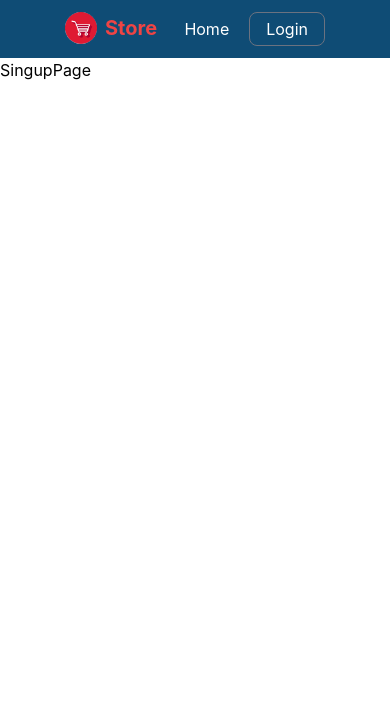
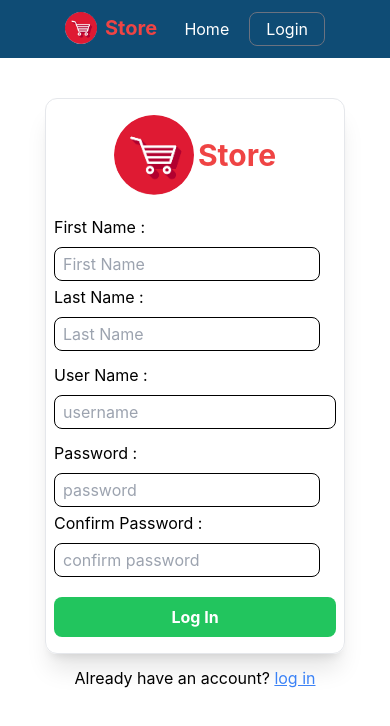
Before and after one commit to Bhavesh-0909/E-Commerce, a React (Create React App) app: page /signup in a window 390 px wide. Shown: the top 726 px of the page. Built offline with nearby package versions, Linux system fonts and the light colour scheme.

Commit message:
all work done only responsive navbar is remaining

```diff
--- a/src/components/Cards.jsx
+++ b/src/components/Cards.jsx
@@ -34,9 +34,9 @@ function Cards({product, index}) {
       <div className='w-full flex justify-between items-center mt-1'>
         <p className='text-blue-500'>{`₹${product.price}`}</p>
         { cart.some(p => p.id == index)?
-          (<button className='px-1 py-1 border bg-red-400 text-white rounded-md'
+          (<button className='px-2 py-1 border bg-red-400 text-white rounded-md'
           onClick={removeCart}>Remove</button>):
-          (<button className='px-4 py-1 border bg-green-400 text-white rounded-md'
+          (<button className='px-5 py-1 border bg-green-400 text-white rounded-md'
           onClick={addCart}>Add</button>)
         }
       </div>
--- a/src/pages/Cart.jsx
+++ b/src/pages/Cart.jsx
@@ -8,13 +8,13 @@ function Cart() {
     const cart = useSelector((state)=> state.cart);
 
   return (
-    <div className='w-full flex flex-wrap justify-center mt-10 mb-5'>
+    <div className='w-full min-h-screen h-auto flex flex-wrap justify-center mt-10 mb-5'>
         {cart.length >0?
-        (<div className='w-9/12 flex flex-wrap justify-between gap-10'>
-            <div className='w-[45%]'>
+        (<div className='w-9/12 flex flex-wrap justify-between gap-5'>
+            <div className='w-[100%] md:w-[50%] '>
             {cart.map((items) => <CartItems key={items.id} items={items}/>)}
             </div>
-            <div className='w-[45%]'>
+            <div className='min-w-[40%]'>
                 <h3 className='text-green-500 text-2xl font-semibold'>your cart</h3>
                 <h1 className='text-green-500 text-5xl font-semibold'>Summary</h1>
                 <p className='text-gray-600 font-medium mt-5'>Total items : <span className='text-blue-500 '>{cart.length}</span></p>
@@ -22,10 +22,10 @@ function Cart() {
                 <button className='w-11/12 py-2 text-xl rounded-lg bg-green-500 mt-10 px-2'>Check Out</button>
             </div>
         </div>):
-        (<div>
-            <h1>No items in Cart</h1>
+        (<div className='w-full flex flex-col items-center justify-center gap-5'>
+            <h1 className='text-3xl font-semibold text-green-500'>No items in Cart</h1>
             <NavLink to="/">
-                <button>Start Shopping</button>
+                <button className='px-10 py-2 bg-green-500 text-white font-semibold rounded-lg'>Start Shopping</button>
             </NavLink>
         </div>)}
 
--- a/src/pages/LoginPage.jsx
+++ b/src/pages/LoginPage.jsx
@@ -28,20 +28,20 @@ function LoginPage() {
         navigate("/")
     }
   return (
-    <div className='w-full flex flex-col items-center gap-3'>
+    <div className='w-full flex flex-col items-center gap-3 mt-5 mb-5'>
 
-        <div className='flex flex-col w-1/3 h-[400px] justify-evenly items-center gap-5 mt-10 border rounded-xl shadow-xl py-4 px-2'>
+        <div className='flex flex-col w-1/3 min-w-[300px] h-[400px] justify-evenly items-center gap-1 border rounded-xl shadow-xl py-4 px-2'>
             <div className='flex gap-1 items-center'>
                 <img src={logo} className='w-20 h-20 rounded-full object-cover'/>
                 <span className='text-red-500 font-bold text-3xl'>Store</span>
             </div>
             <form onSubmit={submitHandler}
-            className='flex flex-col gap-3'
+            className='flex flex-col gap-3 w-full items-center px-3'
             >
-                <label className='flex flex-col gap-2'>
+                <label className='flex flex-col gap-2 w-full'>
                     <h3>UserName :</h3>
                     <input
-                        className='border border-black rounded-lg w-80 p-1 px-2'
+                        className='border border-black rounded-lg w-11/12 p-1 px-2'
                         type="text"
                         required
                         placeholder='username'
@@ -50,10 +50,10 @@ function LoginPage() {
                         name="username"
                     />
                 </label>
-                <label className='flex flex-col gap-2'>
+                <label className='flex flex-col gap-2 w-full'>
                     <h3>Password :</h3>
                     <input
-                        className='border border-black rounded-lg w-80 p-1 px-2'
+                        className='border border-black rounded-lg w-11/12 p-1 px-2'
                         type="text"
                         required
                         placeholder='password'
@@ -63,7 +63,7 @@ function LoginPage() {
                     />
 
                 </label>
-                <button className='w-full bg-green-500 text-white font-bold text-center rounded-lg py-2 mt-2'
+                <button className='w-11/12 bg-green-500 text-white font-bold text-center rounded-lg py-2 mt-2'
                 >Log In</button>
             </form>
         </div>
--- a/src/pages/SignupPage.jsx
+++ b/src/pages/SignupPage.jsx
@@ -1,8 +1,129 @@
-import React from 'react'
+import React, { useState } from 'react';
+import logo from "../assets/png-transparent-retail-computer-icons-e-commerce-sales-mega-offer-miscellaneous-service-logo.png"
+import { toast } from 'react-hot-toast';
+import { useDispatch } from 'react-redux';
+import { useNavigate, NavLink } from 'react-router-dom';
+import { toggel } from '../app/Slices/LoggedSlice';
 
 function SignupPage() {
+  const dispatch = useDispatch();
+  const navigate = useNavigate()
+
+  const [formdata, setFormData]=useState({
+    firstName:"", lastName:"", username:"", password:"", confirmPassword:""
+  })
+
+  function changeHandler(event){
+    const {name, value} = event.target;
+    setFormData((prev)=> {
+        return {
+        ...prev,
+        [name] : value
+    }})
+  }
+
+  function submitHandler(event){
+    if(formdata.confirmPassword === formdata.password){
+      dispatch(toggel());
+      toast.success(`Welcome ${formdata.firstName}`)
+      navigate("/")
+    }
+    else{
+      event.preventDefault();
+      toast.error("Password did'nt match");
+
+    }
+
+  }
+
   return (
-    <div>SingupPage</div>
+    <div className='w-full flex flex-col items-center gap-3'>
+
+        <div className='flex flex-col w-1/3 min-w-[300px] items-center gap-5 mt-10 border rounded-xl shadow-xl py-4 px-2'>
+            <div className='flex gap-1 items-center'>
+                <img src={logo} className='w-20 h-20 rounded-full object-cover'/>
+                <span className='text-red-500 font-bold text-3xl'>Store</span>
+            </div>
+            <form onSubmit={submitHandler}
+            className='flex flex-col gap-3'
+            >
+              <div className='flex flex-wrap gap-1 w-full'>
+                <label className='flex flex-col gap-2'>
+                      <h3>First Name :</h3>
+                      <input
+                          className='border border-black rounded-lg p-1 px-2'
+                          type="text"
+                          required
+                          placeholder='First Name'
+                          value={formdata.firstName}
+                          onChange={changeHandler}
+                          name="firstName"
+                      />
+                  </label>
+                  <label className='flex flex-col gap-2'>
+                      <h3>Last Name :</h3>
+                      <input
+                          className='border border-black rounded-lg  p-1 px-2'
+                          type="text"
+                          required
+                          placeholder='Last Name'
+                          value={formdata.lastName}
+                          onChange={changeHandler}
+                          name="lastName"
+                      />
+                  </label>
+              </div>
+              <div>
+                <label className='flex flex-col gap-2 w-full'>
+                    <h3>User Name :</h3>
+                      <input
+                          className='border border-black w-full md:w-[198px] rounded-lg p-1 px-2'
+                          type="text"
+                          required
+                          placeholder='username'
+                          value={formdata.username}
+                          onChange={changeHandler}
+                          name="username"
+                        />
+                  </label>
+              </div>
+
+              <div className='flex flex-wrap w-full gap-1'>
+                <label className='flex flex-col gap-2'>
+                      <h3>Password :</h3>
+                      <input
+                          className='border border-black rounded-lg p-1 px-2'
+                          type="password"
+                          required
+                          placeholder='password'
+                          value={formdata.password}
+                          onChange={changeHandler}
+                          name="password"
+                      />
+                  </label>
+                  <label className='flex flex-col gap-2'>
+                      <h3>Confirm Password :</h3>
+                      <input
+                          className='border border-black rounded-lg p-1 px-2'
+                          type="password"
+                          required
+                          placeholder='confirm password'
+                          value={formdata.confirmPassword}
+                          onChange={changeHandler}
+                          name="confirmPassword"
+                      />
+                  </label>
+              </div>
+
+                <button className='w-full bg-green-500 text-white font-bold text-center rounded-lg py-2 mt-2'
+                >Log In</button>
+            </form>
+        </div>
+
+        <div>
+            <p>Already have an account? <NavLink to="/login"><span className='text-blue-500 underline'>log in</span></NavLink></p>
+        </div>
+    </div>
   )
 }
 
```
